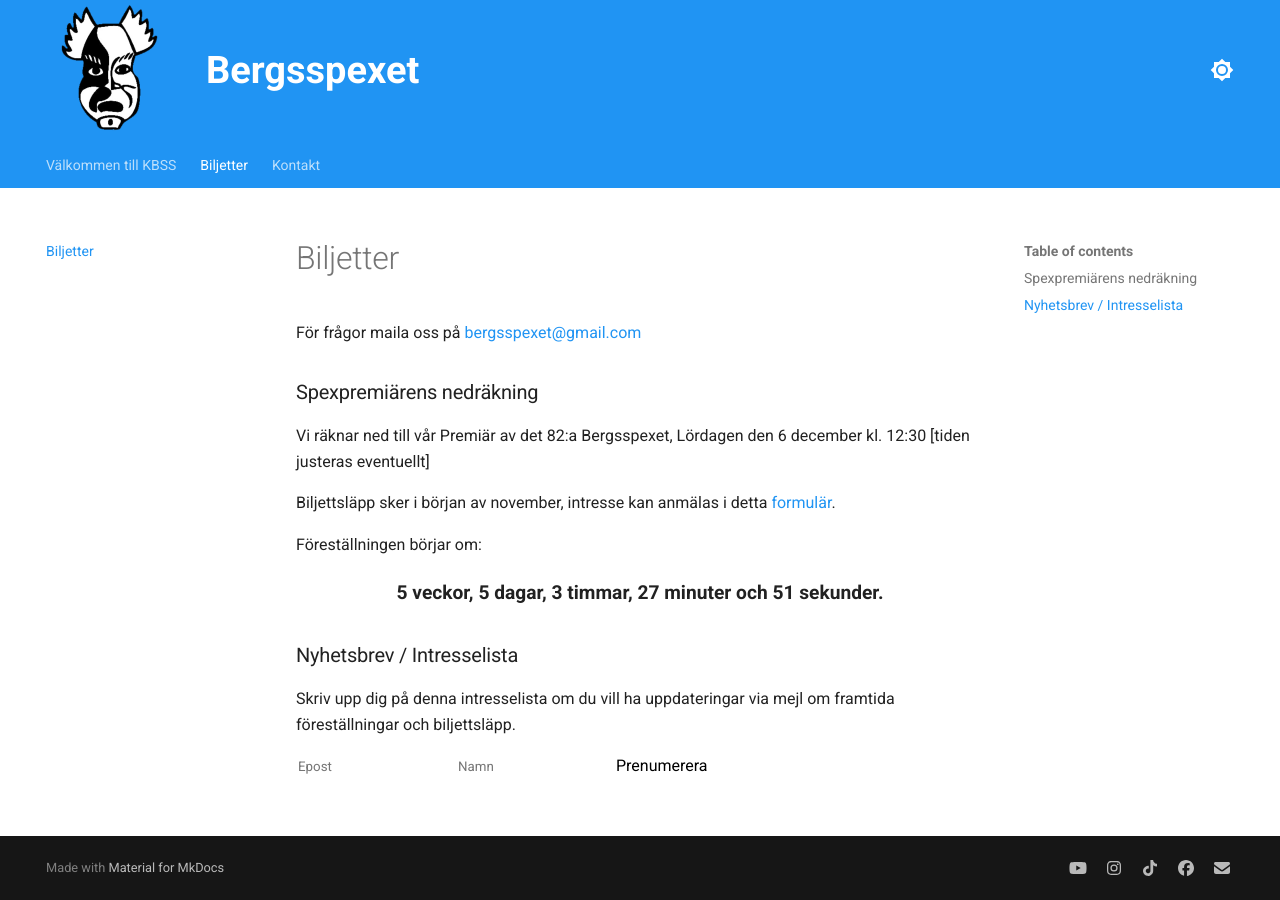
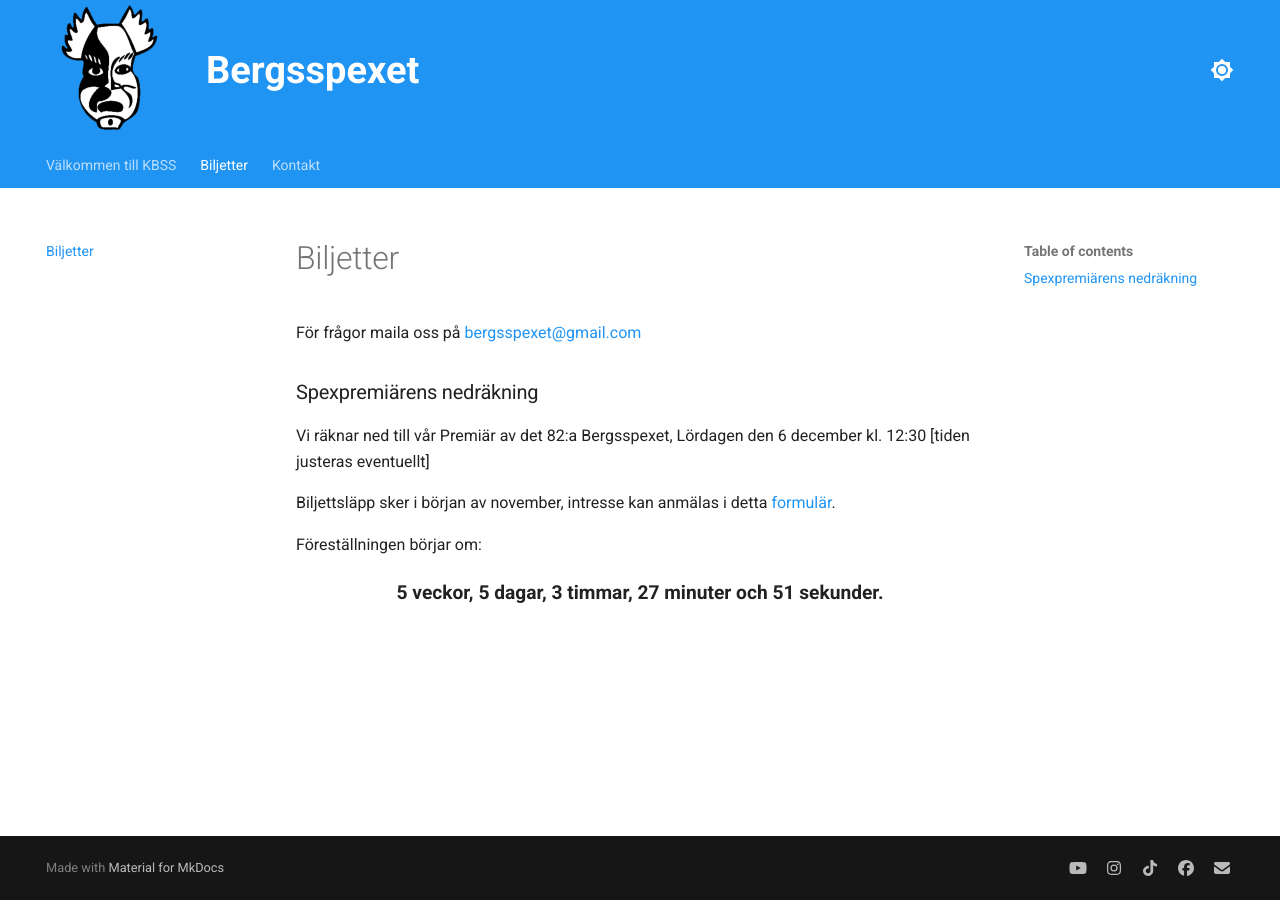
Before and after one commit to Bergsspexet/bergsspexet.github.io, an MkDocs documentation site: the page built from docs/biljetter.md, in a window 1280 px wide. Built offline with MkDocs 1.6.1 and Material for MkDocs 9.7.7, drawn with Linux system fonts in a browser that asks for light colours.

Commit message:
Remove newsletter subscription section
Removed newsletter subscription section from the document.

```diff
--- a/docs/biljetter.md
+++ b/docs/biljetter.md
@@ -15,16 +15,6 @@
   <span id="minutes"></span> minuter och
   <span id="seconds"></span> sekunder.
 </div>
-
-### Nyhetsbrev / Intresselista
-Skriv upp dig på denna intresselista om du vill ha uppdateringar via mejl om framtida föreställningar och biljettsläpp.
-
-<form action="https://subscribe.minutemailer.com/gKPv4Mk0" method="post">
-    <input type="email" name="email" placeholder="Epost">
-    <input type="text" name="name" placeholder="Namn">
-    <button type="submit">Prenumerera</button>
-</form>
-
 
 <script>
   var targetDate = new Date("Dec 6, 2025 12:00:00").getTime();
```
